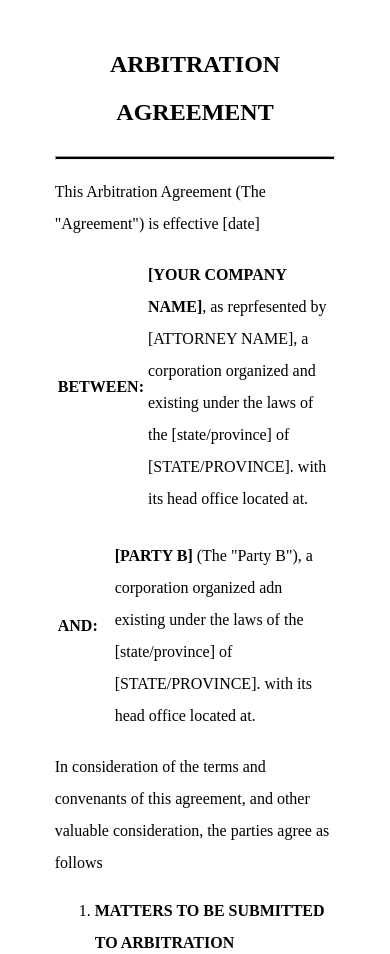
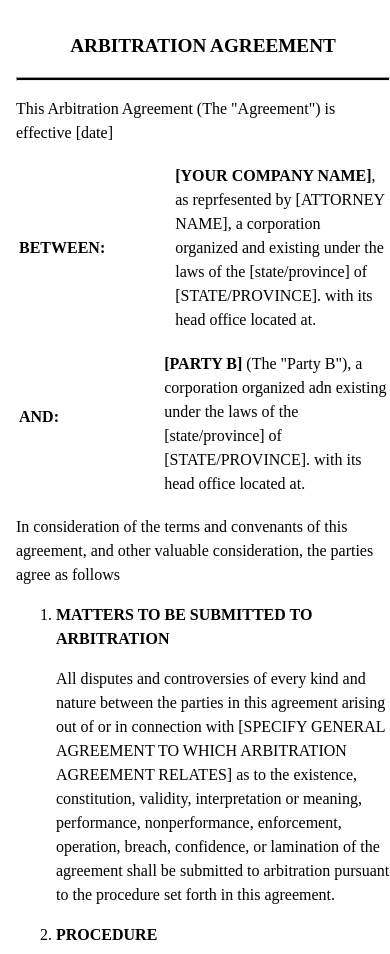
Before and after one commit to BrightPatani/Arbitrary, a plain HTML site: page index.html in a window 390 px wide. Shown: the top 954 px of the page. Drawn offline with Linux system fonts and the light colour scheme.

Commit message:
Arbitrary Agreement responsive

```diff
--- a/style.css
+++ b/style.css
@@ -55,3 +55,48 @@ p {
 .footer2 {
     text-align: right;
 }
+
+@media (max-width: 768px) {
+    .body {
+        width: 95%;
+    }
+
+    h2 {
+        font-size: 1.5em;
+    }
+
+    .footer1, .footer2 {
+        text-align: center;
+    }
+
+    .left, .right, .right2 {
+        width: 100%;
+    }
+
+    .right2 {
+        padding-top: 15px;
+    }
+}
+
+@media (max-width: 480px) {
+    .body {
+        width: 100%;
+        padding: 8px;
+    }
+
+    .left, .right, .right2 {
+        width: 18%;
+    }
+
+    h2 {
+        font-size: 1.2em;
+    }
+
+    .footer1, .footer2 {
+        text-align: center;
+    }
+
+    p, div {
+        line-height: 1.5;
+    }
+}
```
